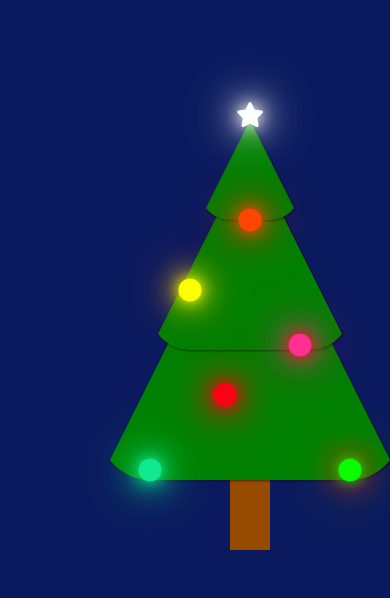
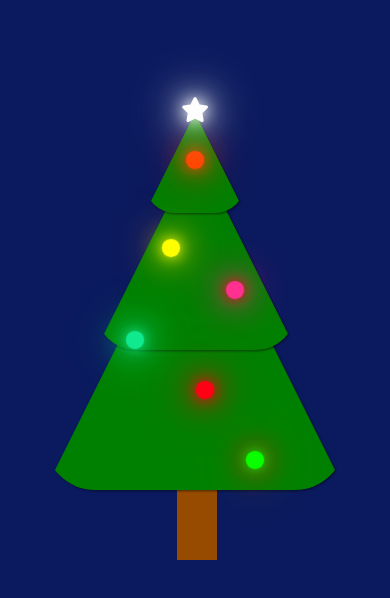
Before and after one commit to HarunaDev/Christmas-Tree, a plain HTML site: page index.html in a window 390 px wide. Drawn offline with Linux system fonts and the light colour scheme.

Commit message:
added media query
media query was added to make the app responsive, it is responsive to a screen sizes and works fine.

```diff
--- a/styles.css
+++ b/styles.css
@@ -143,3 +143,83 @@ i  {
     background: #09ff00;
     box-shadow: 0 0 15px #09ff00, 0 0 30px #ff0015, 0 0 45px #ff0015, 0 0 60px #09ff00;
 }
+
+@media screen and (max-width: 500px) {
+    .christmas-wrapper {
+        margin: 100px auto 0;
+        width: 200px;
+        height: 200px;
+
+    }
+
+    .triangle-1 {
+        left: 50px;
+        top: 12.5px;
+    }
+
+    .triangle-2 {
+        left: 1px;
+        top: 50px;
+    }
+
+    .triangle-3 {
+        left: -50px;
+        right: 2px;
+        top: 90px;
+    }
+
+    .stem {
+        top: 380px;
+        left: 82px;
+    }
+
+    .decorations {
+        width: 10%;
+        height: 10%;
+    }
+
+    .dec-1 {
+        left: 50%;
+        top: 30%;
+    }
+
+    .dec-2 {
+        left: 38%;
+        top: 74%;
+    }
+
+    .dec-3 {
+        left: 70%;
+        top: 95%;
+    }
+
+    .dec-4 {
+        left: 20%;
+        top: 120%;
+    }
+
+    .dec-5 {
+        left: 55%;
+        top: 145%;
+    }
+
+    .dec-6 {
+        left: 80%;
+        top: 180%;
+    }
+
+    .dec-7 {
+        left: 15%;
+        top: 170%;
+    }
+
+    i  {
+        position: absolute;
+        left: 43%;
+        top: -1%;
+        color: rgba(255, 255, 255, 0.979);
+        text-shadow: 0 0 15px #fff, 0 0 30px #fff, 0 0 45px #fff, 0 0 60px #fff;
+        font-size: 25px;
+        z-index: 1000000;
+    }
+}
```
